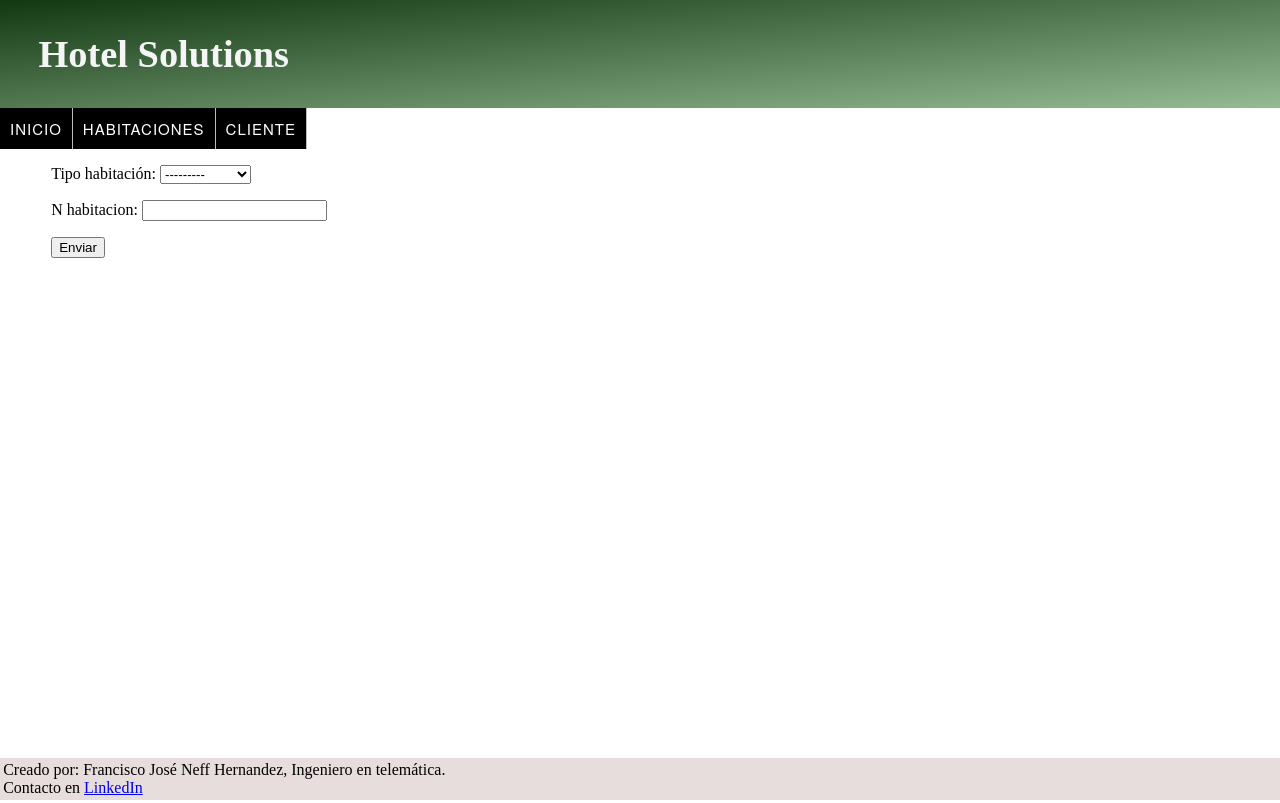
After one commit to Francisco-Neff/HotelSolutions, a Django app: page /crearHabitacion in a window 1280 px wide. The commit adds this page. Run offline with Django 3.2, Linux system fonts and the light colour scheme.

Commit message:
CRUD de Habitaciones CU de clientes

```diff
--- /dev/null
+++ b/Habitaciones/forms.py
@@ -0,0 +1,10 @@
+from django import forms
+from .models import Habitacion
+
+class crearHabitacionForm(forms.ModelForm):
+    class Meta:
+        model = Habitacion
+        fields=['tipo_habitación','n_habitacion']
+
+class borrarHabitacionForm(forms.Form):
+    id_borrar = forms.IntegerField(max_value=6, label='Introduzca la clave')
--- a/Habitaciones/models.py
+++ b/Habitaciones/models.py
@@ -1,4 +1,5 @@
 from django.db import models
+from django.core.validators import MaxValueValidator, MinValueValidator
 
 # Create your models here.
 
@@ -11,7 +12,38 @@ class Habitacion(models.Model):
     #Se podría definir el número de habitación como clave primaria, pero no seria una buena practica.
     id_habitacion = models.CharField(max_length=6,primary_key=True)
     tipo_habitación = models.CharField(max_length=1, choices=TipoHabitacion_Posibilidades.choices,null=False)
-    n_habitacion = models.SmallIntegerField(null=False)
+    n_habitacion = models.SmallIntegerField(validators=[MaxValueValidator(999),MinValueValidator(1)], null=False)
+
+    class DefinePkHab:
+        #generación de la clave primaria de habitaciones siendo esta.
+        # las 2 primeras posiciones fijas = HA.
+        # la 3 posición el tipo de habitación (1=inv, 2= dobles, 3= triples, 4=cuadru).
+        # las 3 ultimas posiciones Nº de la Habitación rellenando con 0 a izquierda.
+        def definePkHab(tipo_habitación,n_habitacion):
+            n_habitacion = '{:>03}'.format(n_habitacion)
+            pk_habitacion = 'HA' + tipo_habitación + n_habitacion
+            if pk_habitacion in Habitacion.objects.values_list('id_habitacion', flat=True):
+                pk_habitacion=1
+                habitacion=None
+            else:
+                habitacion = Habitacion(id_habitacion=pk_habitacion,tipo_habitación=tipo_habitación,n_habitacion=n_habitacion)
+
+            return pk_habitacion, habitacion
+
+    class UpdateHabitacion:
+        #Para no perder la información que compone la clave primaria por lo que se identifica a simple vista el,
+        #tipo de habitación y el número de esta, se procederá a hacer un delete del registro a actualizar, pero
+        #con las modificaiones enviadas.
+        # Este registro no se elimina a no ser que se realice el alta.
+        def updateHabitacion(clave,tipo_habitación,n_habitacion):
+            upt = Habitacion.objects.get(id_habitacion=clave)
+            alta , habitacion = Habitacion.DefinePkHab.definePkHab(tipo_habitación,n_habitacion)
+            if alta!=1 and habitacion != None:
+                upt.delete()
+                habitacion.save()
+            return alta
+
+
 
     class Meta:
         verbose_name='Habitación'
--- a/Habitaciones/views.py
+++ b/Habitaciones/views.py
@@ -1,5 +1,9 @@
+from calendar import c
+from random import choices
 from django.shortcuts import render
-from.models import Habitacion
+from django.views import View
+from .models import Habitacion
+from .forms import crearHabitacionForm
 
 # Create your views here.
 
@@ -7,10 +11,84 @@ def homepage(request):
     return render(request,'index.html')
 
 
+# Se creán las vistas de habitaciones con el concepto CRUD
 
+
+# Clase para crear una nueva habitación a través de un formulario.
+class crearHabitación(View):
+    template_name='crear_habitacion.html'
+    def get(self, request,*args, **kwargs):
+        form=crearHabitacionForm()
+        context={'form':form}
+        return render(request,self.template_name,context)
+    def post(self, request,*args, **kwargs):
+        form=crearHabitacionForm(request.POST)
+        if form.is_valid():
+            alta , habitacion =  Habitacion.DefinePkHab.definePkHab(request.POST.get('tipo_habitación'),request.POST.get('n_habitacion'))
+            if alta == 1 :
+                respuesta = 'No se puede crear una habitación con estas características'
+            else:
+                habitacion.save()
+                respuesta = 'Se ha creado una nueva habitación con la siguiente clave :' + alta
+            context={'respuesta': respuesta}
+        else:
+            form=crearHabitacionForm()
+            context={'form':form}
+        return render(request, self.template_name ,context)
+
+# Vista para mostrar todos los datos de las habitaciones actuales
 def listarHabitaciones(request):
-    print('lista habitaciones')
     list_habitaciones = Habitacion.objects.all()
-    print(list_habitaciones)
     context={'registros':list_habitaciones}
     return render(request,'listar_habitaciones.html',context)
+
+# Clase para eliminar una habitación a través de la selección de su campo identificador.
+class udHabitación(View):
+    template_name='ud_habitacion.html'
+
+    def get(self, request,servicio,*args, **kwargs):
+        query_list = Habitacion.objects.all()
+        context={'listado':query_list,'servicio':servicio}
+        if len(args) > 0:
+            context['respuesta'] = args[0]
+        return render(request, self.template_name ,context)
+
+    def post(self, request,servicio,*args, **kwargs):
+        # si el servicio enviado es borrar, se enviara la clave para su borrado
+        # si el servicio enviado es modificar, se enviara la clave al método de modificar para cambiar los datos de la habitación
+        # una vez recogidos los datos de este formulario se cambia el servicio a update, para crear un nuevo registro con los datos de esta habitación
+        # se crea una nueva para no perder la información de la clave primaria y se procede a eliminar el registro anterior.
+        if (request.POST.get('ud') in Habitacion.objects.values_list('id_habitacion', flat=True)) and (request.POST.get('ud') != None):
+            if servicio == 'borrar':
+                args = 'La habitación ha sido borrada con éxito.'
+                #Habitacion.objects.filter(id_habitacion=request.POST.get('ud')).delete()
+                return self.get(request, servicio, args)
+            elif servicio == 'modificar':
+                args=request.POST.get('ud') #Se envia el identificador habitación
+                return self.modificar(request,servicio,args)
+            elif servicio == 'update':
+                form=crearHabitacionForm(request.POST)
+                if form.is_valid():
+                    upt = Habitacion.UpdateHabitacion.updateHabitacion(request.POST.get('ud'),request.POST.get('tipo_habitación'),request.POST.get('n_habitacion'))
+                    if upt == 1:
+                        args='Se ha producido un error durante la actualización y esta no se ha realizado'
+                    else:
+                        args='Se ha modificación actual creando la nueva clave para esta: '+ upt
+                else:
+                    args='Se ha producido un error durante la actualización y esta no se ha realizado'
+                servicio='modificar'
+                return self.get(request,servicio,args)
+        else:
+            args='Debes seleccionar alguna opción para continuar'
+            return self.get(request,servicio,args)
+
+
+    def modificar(self, request,servicio,*args, **kwargs):
+        if servicio != 'modificar':
+            servicio='modificar'
+            args='No se ha encontrado la acción que desea realizar'
+            return self.get(request,servicio,args)
+        else:
+            form=crearHabitacionForm()
+            context={'form':form,'servicio':'update','ud_id':args[0]}
+            return render(request,self.template_name,context)
--- a/HotelSolutions/settings.py
+++ b/HotelSolutions/settings.py
@@ -56,10 +56,12 @@ MIDDLEWARE = [
 ROOT_URLCONF = 'HotelSolutions.urls'
 
 TEMPLATE_DIR=os.path.join(BASE_DIR , 'template')
+TEMPLATE_DIR_HABITACION=os.path.join(BASE_DIR , 'template\habitacion_template')
+TEMPLATE_DIR_CLIENTE=os.path.join(BASE_DIR , 'template\cliente_template')
 TEMPLATES = [
     {
         'BACKEND': 'django.template.backends.django.DjangoTemplates',
-        'DIRS': [TEMPLATE_DIR],
+        'DIRS': [TEMPLATE_DIR,TEMPLATE_DIR_HABITACION,TEMPLATE_DIR_CLIENTE],
         'APP_DIRS': True,
         'OPTIONS': {
             'context_processors': [
--- a/HotelSolutions/urls.py
+++ b/HotelSolutions/urls.py
@@ -19,16 +19,27 @@ from django.conf.urls.static import static
 from django.conf import settings
 from Habitaciones import views as habitacion
 from Reservas import views as reserva
+from Clientes import views as cliente
 
 urlpatterns = [
+
+    path('', habitacion.homepage , name='inicio'),
     #URLs-Habitaciones
-    path('', habitacion.homepage , name='inicio'),
+
     path('mostrarhabitaciones/', habitacion.listarHabitaciones , name='listarHabitaciones'),
+    path('crearHabitacion', habitacion.crearHabitación.as_view() ,name='crearHabitacion'),
+    path('udHabitacion/<str:servicio>', habitacion.udHabitación.as_view() ,name='udHabitacion'),
+
+    #URLs-cliente
+    path('altacliente/', cliente.altaCliente.as_view() , name='altacliente'),
+    path('modificarcliente/', cliente.modificarCliente.as_view() , name='modificarcliente'),
+
+
+    #URLs-Reservas
     path('disponibilidad',reserva.comprobarDisponibilidad.as_view(),name='disponibilidad'),
 
 
-
-
+    #admin
     path('admin/', admin.site.urls),
 
 ]+ static(settings.STATIC_URL, document_root=settings.STATIC_ROOT)
--- a/Reservas/forms.py
+++ b/Reservas/forms.py
@@ -6,6 +6,14 @@ DATE_INPUT_FORMATS = ('%d/%m/%Y','%d-%m-%Y')
 
 
 class DisponibilidadForm(forms.Form):
+    #Formulario para comprobar la disponibilidad, se añade al campo fecha de entrada la fecha actual.
     fx_entrada = forms.DateField(label='Fecha de entrada',initial=datetime.datetime.today().strftime('%d/%m/%Y') ,input_formats=DATE_INPUT_FORMATS)
     fx_salida = forms.DateField(label='Fecha de salida')
-    huespedes = forms.IntegerField(max_value=10, label='huespedes')
+    huespedes = forms.IntegerField(max_value=4, label='huespedes')
+    #Nota: Se pone 4 personas como máximo ya que es el tope de una habitación, pero se deberia implementar un método que pregunte al usuario si son
+    # mas de 4 como se quiere alojar
+    # Ejemplo, una reserva para 6 personas:
+        # Todos individuales
+        # 3 dobles
+        # 2 triples
+        # Otra (Definida por el usuario)
--- a/Reservas/views.py
+++ b/Reservas/views.py
@@ -1,6 +1,7 @@
 from django.shortcuts import render
 from django.views import View
 from .forms import DisponibilidadForm
+
 # Create your views here.
 class comprobarDisponibilidad(View):
     template_name='disponibilidad_form.html'
@@ -9,5 +10,7 @@ class comprobarDisponibilidad(View):
         context={'form':form}
         return render(request,self.template_name,context)
     def post(self, request,*args, **kwargs):
+        form = DisponibilidadForm(request.POST)
+
         context={'form':'formulario correcto'}
         return render(request,self.template_name,context)
--- /dev/null
+++ b/template/habitacion_template/crear_habitacion.html
@@ -0,0 +1,18 @@
+{%extends "plantilla_base.html"%}
+
+
+{%block title%} Habitacion {%endblock%}
+
+{%block content%}
+{% if respuesta %}
+
+<p>{{respuesta}}</p>
+
+{% else %}
+<form method="POST">
+    {% csrf_token %}
+    {{form.as_p}}
+    <input type="submit" value="Enviar">
+    </form>
+{%endif%}
+{%endblock%}
--- a/template/plantilla_base.html
+++ b/template/plantilla_base.html
@@ -6,6 +6,7 @@
     <link rel="stylesheet" href="{% static 'css/header.css' %}">
     <link rel="stylesheet" href="{% static 'css/navegacion.css' %}">
     <link rel="stylesheet" href="{% static 'css/footer.css' %}">
+    <link rel="icon" type="image/x-icon" href="{% static 'img/icon/favicon.ico' %}">
     <title> {%block title%} {%endblock%} </title>
     {%block head_js%} {%endblock%}
 </head>
@@ -15,9 +16,21 @@
     <ul>
 
     <li><a href="{% url 'inicio' %}">Inicio</a></li>
+    <li><a href="">Habitaciones</a>
+    <ul>
+        <li><a href="{% url 'crearHabitacion' %}">Nuevas Habitaciones</a></li>
+        <li><a href="{% url 'listarHabitaciones' %}">Mostrar Habitaciones</a></li>
+        <li><a href="{% url 'udHabitacion' 'modificar' %}">Modificar Habitaciones</a></li>
+        <li><a href="{% url 'udHabitacion' 'borrar' %}">Eliminar Habitaciones</a></li>
+    </ul>
+    </li>
 
-    <li><a href="{% url 'listarHabitaciones' %}">Mostrar Habitaciones</a></li>
-
+    <li><a href="">Cliente</a>
+        <ul>
+            <li><a href="{% url 'altacliente' %}">Registrarse</a></li>
+            <li><a href="{% url 'modificarcliente' %}">Modificar datos</a></li>
+        </ul>
+    </li>
 
     </ul>
 
```
Also changed, not shown: Clientes/form.py (added, +12 -0 lines), Clientes/models.py (+22 -0 lines), Clientes/views.py (+48 -1 lines), template/cliente_template/alta_cliente.html (added, +18 -0 lines), template/habitacion_template/listar_habitaciones.html (renamed from template/listar_habitaciones.html, +10 -3 lines), template/habitacion_template/ud_habitacion.html (added, +24 -0 lines), db.sqlite3, static/img/icon/favicon.ico (added).
